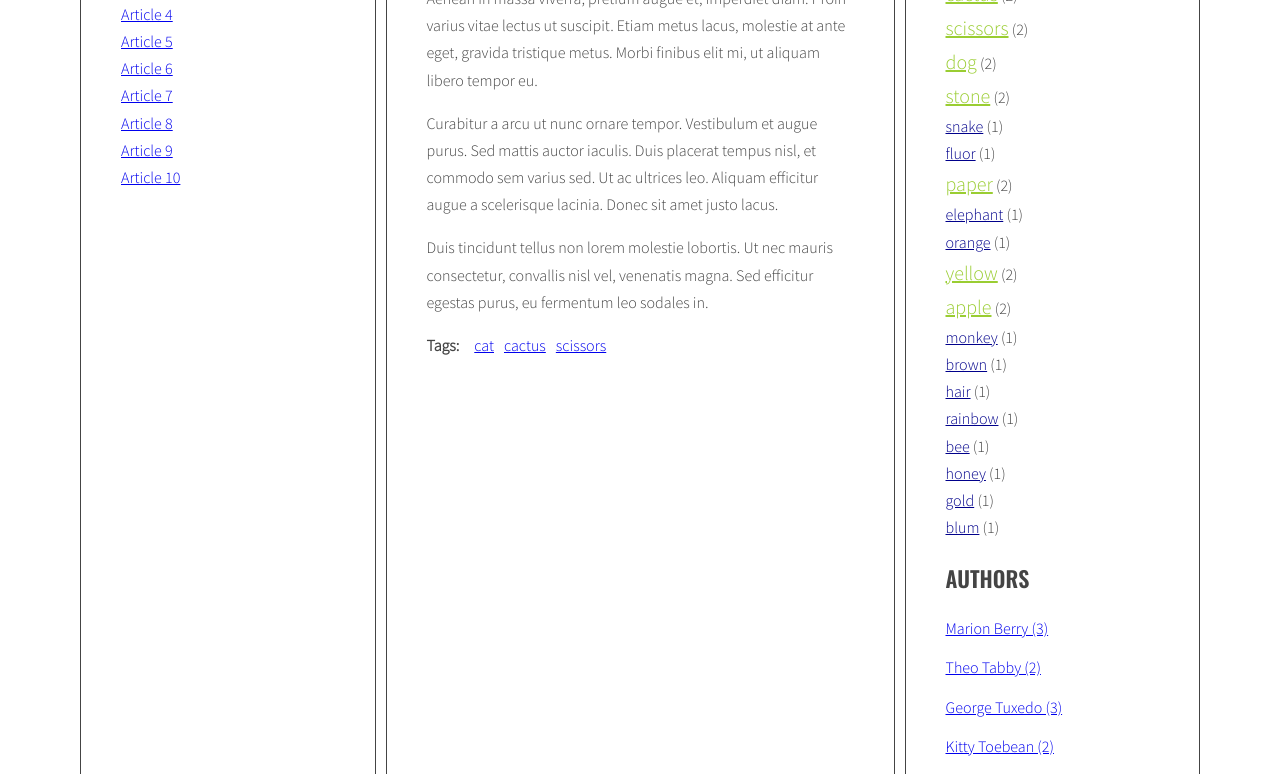
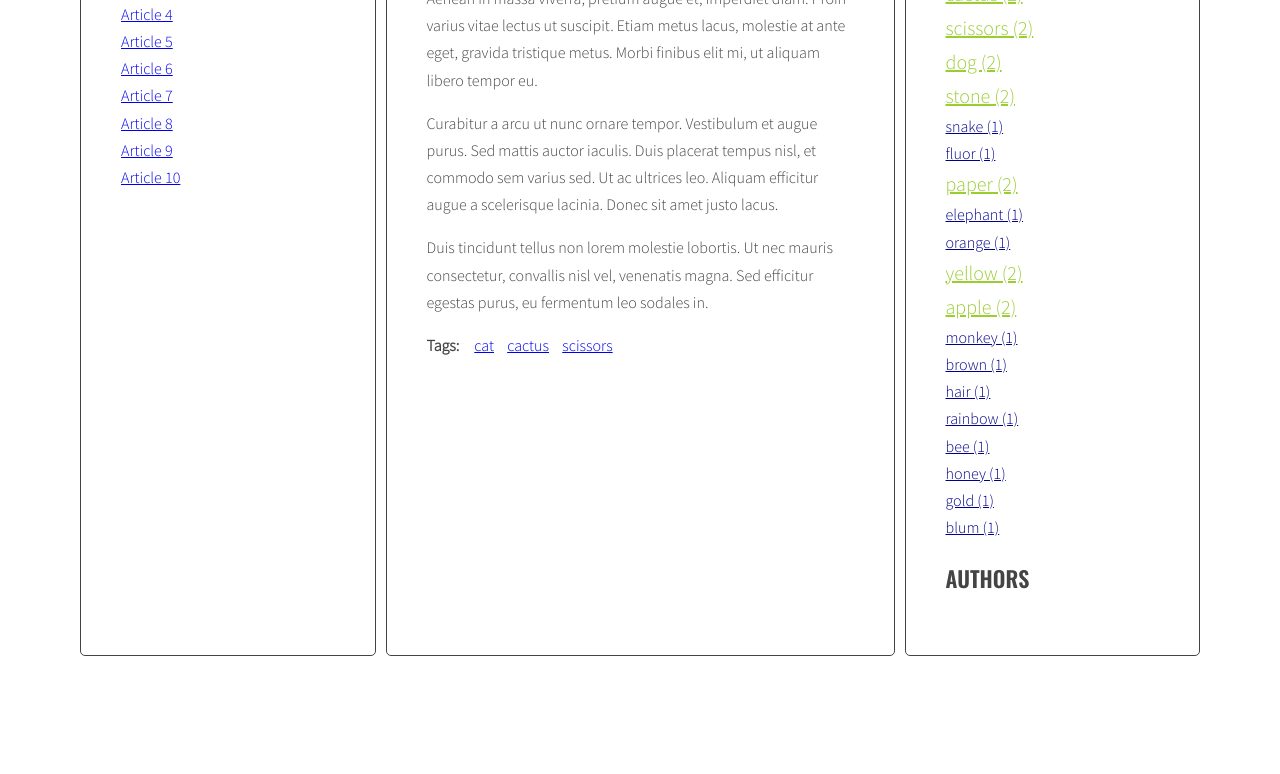
Before and after one commit to Matthiavelli/javascript-blog, a website: page index.html in a window 1280 px wide. Shown: the part 439-1213 px from the top of the page. After the commit the page ends 1103 px from the top, so only its background shows below. Drawn offline with nearby package versions, Linux system fonts and the light colour scheme.

Commit message:
AddLastUpdateOfCodeModule7

```diff
--- a/index.html
+++ b/index.html
@@ -211,6 +211,32 @@
             </div>
           </div>
 
+          <script id="template-article-link" type="text/x-handlebars-template">
+            <li><a href="#{{ id }}"><span>{{ title }}</span></a></li>
+          </script>
+
+          <script id="template-tag-link" type="text/x-handlebars-template">
+            <li><a href="#{{ id }}"><span>{{ title }}</span></a></li>
+          </script>
+
+          <script id="template-author-link" type="text/x-handlebars-template">
+            <li><a href="#{{ id }}"><span>{{ title }}</span></a></li>
+          </script>
+
+          <script id="template-tag-cloud-link" type="text/x-handlebars-template">
+            {{#each tags}}
+            <li><a href = '#tag-{{tag}}' class='{{className}}'>{{tag}} ({{count}})</a></li>
+            {{/each}}
+          </script>
+
+          <script id="template-author-list-link" type="text/x-handlebars-template">
+            {{#each allAuthors}}
+            <li><a href='#author-{{author}}'>{{author}} ({{count}})</a></li>
+            {{/each}}
+          </script>
+
+
+          <script src="https://cdnjs.cloudflare.com/ajax/libs/handlebars.js/4.1.0/handlebars.min.js"></script>
           <script src="js/script.js"></script>
     </body>
 </html>
--- a/js/script.js
+++ b/js/script.js
@@ -1,5 +1,13 @@
 {
   'use strict';
+
+  const templates = {
+    articleLink: Handlebars.compile(document.querySelector('#template-article-link').innerHTML),
+    tagLink: Handlebars.compile(document.querySelector('#template-tag-link').innerHTML),
+    authorLink: Handlebars.compile(document.querySelector('#template-author-link').innerHTML),
+    tagCloudLink: Handlebars.compile(document.querySelector('#template-tag-cloud-link').innerHTML),
+    authorListLink: Handlebars.compile(document.querySelector('#template-author-list-link').innerHTML),
+  };
 
   /* OPTIONS */
 
@@ -72,7 +80,8 @@
       /* get the title from the title element */
 
       /* create HTML of the link */
-      const linkHTML = '<li><a href="#' + articleId + '"><span>' + articleTitle + '</span></a></li>';
+      const linkHTMLData = {id: articleId, title: articleTitle};
+      const linkHTML = templates.articleLink(linkHTMLData);
 
       /* insert link into titleList */
       html = html + linkHTML;
@@ -140,7 +149,8 @@
       for(let tag of articleTagsArray){
 
         /* generate HTML of the link */
-        const linkHTML = '<li><a class=""href="#tag-' + tag + '"><span>'+ tag +'</span></a></li>';
+        const linkHTMLData = {id: tag, title: tag};
+        const linkHTML = templates.tagLink(linkHTMLData);
 
         /* add generated code to html variable */
         html = html + linkHTML;
@@ -175,23 +185,27 @@
     const tagsParams = calculateTagsParams(allTags);
     console.log('tagsParams: ', tagsParams);
 
-    let allTagsHTML = '';
+    const allTagsData = {tags: []};
 
     /* [NEW] START LOOP: for each tag in allTags: */
     for(let tag in allTags){
 
       /* [NEW] generate code of a link and add it to allTagsHTML */
 
-      const tagLinkHTML = '<li><a href="#tag-' + tag + '"class="' + calculateTagClass(allTags[tag], tagsParams) + '">' + tag + '' + '</a> ('+ allTags[tag] +') </li>';
+      // const tagLinkHTML = '<li><a href="#tag-' + tag + '"class="' + calculateTagClass(allTags[tag], tagsParams) + '">' + tag + '' + '</a> ('+ allTags[tag] +') </li>';
 
-      allTagsHTML += tagLinkHTML;
+      allTagsData.tags.push({
+        tag: tag,
+        count: allTags[tag],
+        className: calculateTagClass(allTags[tag], tagsParams)
+      });
 
     /* [NEW] END LOOP: for each tag in allTags: */
     }
 
 
     /* [NEW] add HTML from allTagsHTML to tagList */
-    tagList.innerHTML = allTagsHTML;
+    tagList.innerHTML = templates.tagCloudLink(allTagsData);
   }
 
   generateTags();
@@ -279,7 +293,8 @@
 
 
       /* generate HTML of the link */
-      const authorHTML =  '<a href="#author-' + articleAuthor + '"><span>' + articleAuthor + '</span></a>';
+      const linkHTMLData = {id: articleAuthor, title: articleAuthor};
+      const authorHTML = templates.authorLink(linkHTMLData);
 
 
       /* add generated code to html variable */
@@ -304,16 +319,20 @@
     const authorList = document.querySelector(optAuthorsListSelector);
 
     /* [NEW] create variable for all links HTML code */
-    let allAuthorsHTML = '';
+    const allAuthorsData = {authors: []};
 
     /* [NEW] START LOOP: for each author in allAuthors */
     for(let author in allAuthors){
       /* [NEW] generate code of a link and it to allAuthorsHTML */
-      allAuthorsHTML += '<li><a href="#author-' + author + '"><span>' + author + ' (' + allAuthors[author] + ')</span></a></li> ';
+      allAuthorsData.allAuthors.push({
+        author: author,
+        count: allAuthors[author],
+      });
+
       /* [NEW] END LOOP: for each author in allAuthors */
     }
     /* [NEW] add html from allAuthors to authorList */
-    authorList.innerHTML = allAuthorsHTML;
+    authorList.innerHTML = templates.authorsListLink(allAuthorsData);
   }
 
   generateAuthor();
```
Also changed, not shown: .eslintrc.json.
